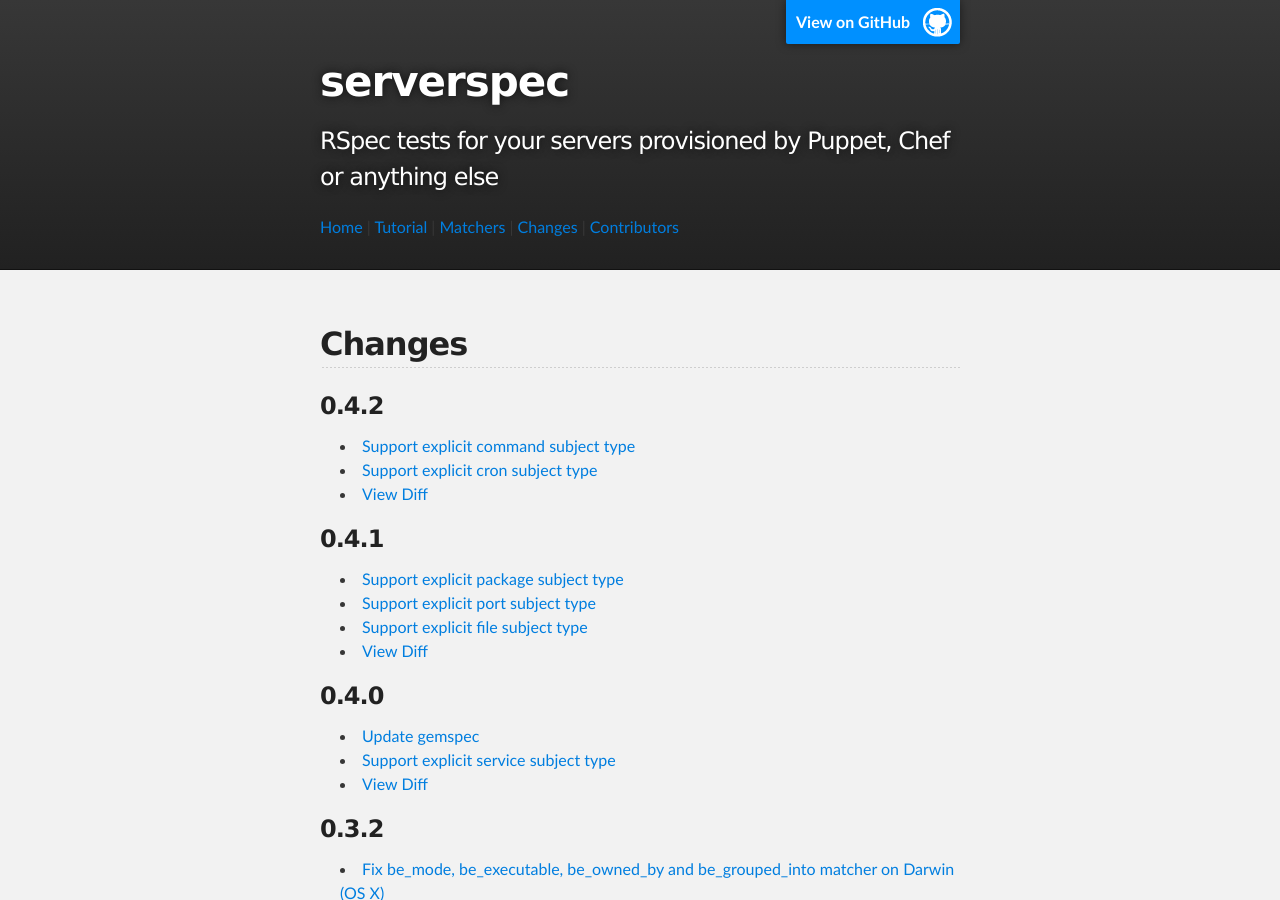
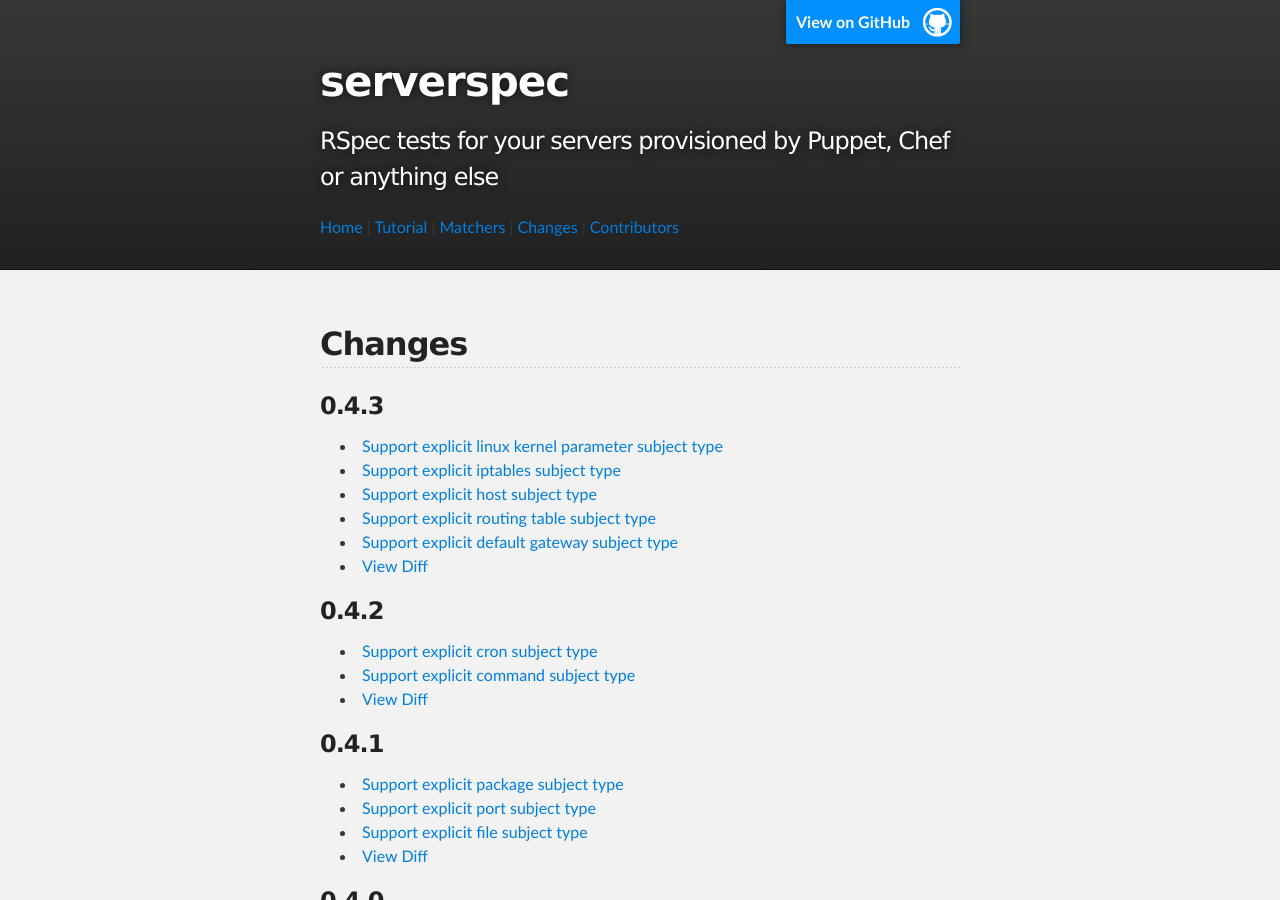
Before and after one commit to serverspec/serverspec.github.io, a Jekyll site: the page built from changes.md, in a window 1280 px wide and 900 px high. Built offline with Jekyll 4.4.1, drawn with Linux system fonts in a browser that asks for light colours; Markdown is read by kramdown in place of the engine named in the settings.

Commit message:
Add changes of v0.4.3

```diff
--- a/changes.md
+++ b/changes.md
@@ -5,12 +5,20 @@ title: changes
 
 ## Changes
 
+### 0.4.3
+
+ * [Support explicit linux kernel parameter subject type](https://github.com/mizzy/serverspec/pull/112)
+ * [Support explicit iptables subject type](https://github.com/mizzy/serverspec/pull/113)
+ * [Support explicit host subject type](https://github.com/mizzy/serverspec/pull/114)
+ * [Support explicit routing table subject type](https://github.com/mizzy/serverspec/pull/115)
+ * [Support explicit default gateway subject type](https://github.com/mizzy/serverspec/pull/116)
+ * [View Diff](https://github.com/mizzy/serverspec/compare/v0.4.2...v0.4.3)
+
 ### 0.4.2
 
- * [Support explicit command subject type](https://github.com/mizzy/serverspec/pull/110)
- * [Support explicit cron subject type](https://github.com/mizzy/serverspec/pull/111)
+ * [Support explicit cron subject type](https://github.com/mizzy/serverspec/pull/110)
+ * [Support explicit command subject type](https://github.com/mizzy/serverspec/pull/111)
  * [View Diff](https://github.com/mizzy/serverspec/compare/v0.4.1...v0.4.2)
-
 
 ### 0.4.1
 
```
